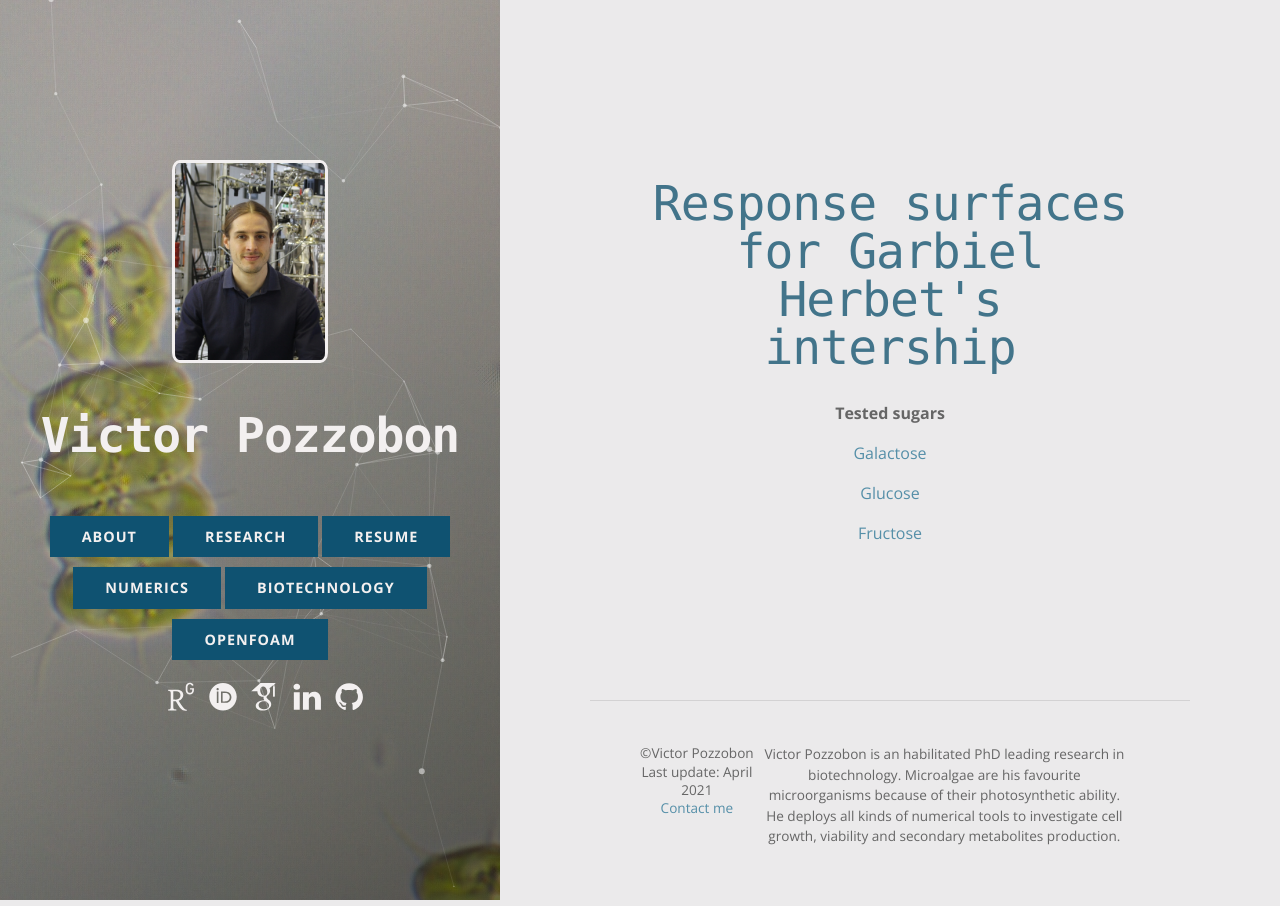
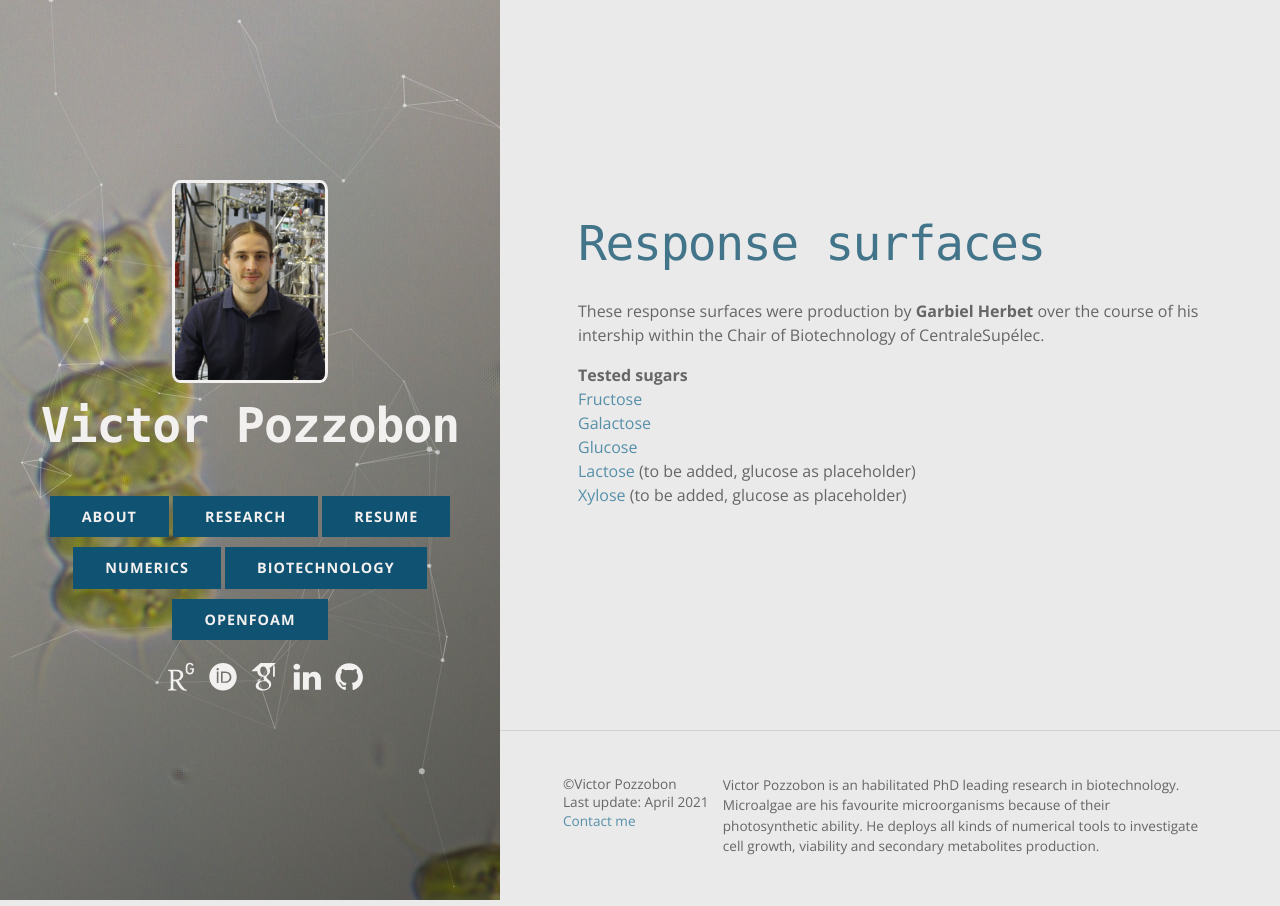
Before and after one commit to victorpozzobon/victorpozzobon.github.io, a Jekyll site: the page built from _pages/reponse_surfaces.html, in a window 1280 px wide. Built offline with Jekyll 4.4.1, drawn with Linux system fonts in a browser that asks for light colours.

Commit message:
Updated response surfaces

```diff
--- a/_pages/reponse_surfaces.html
+++ b/_pages/reponse_surfaces.html
@@ -2,7 +2,7 @@
 layout: default
 ---
 
-<style type="text/css" media="screen">
+<!--<style type="text/css" media="screen">
   .main-content {
     margin: 10px auto;
     max-width: 600px;
@@ -14,13 +14,17 @@ layout: default
     line-height: 1;
     letter-spacing: -1px;
   }
-</style>
+</style>-->
 
 <div class="container">
-  <h1>Response surfaces for Garbiel Herbet's intership</h1>
+  <h1>Response surfaces</h1>
+  <p>These response surfaces were production by <strong>Garbiel Herbet</strong> over the course of his intership within the Chair of Biotechnology of CentraleSupélec. </p>
 
-  <p><strong>Tested sugars</strong></p>
-  <p><a href="../assets/response_surfaces/Fig_Surf_Galactose.html">Galactose</a></p>
-  <p><a href="../assets/response_surfaces/Fig_Surf_Glucose.html">Glucose</a></p>
-  <p><a href="../assets/response_surfaces/Fig_Surf_Fructose.html">Fructose</a></p>
+  <p><strong>Tested sugars</strong><br/>
+  <a href="../assets/response_surfaces/Fig_Surf_Fructose.html">Fructose</a><br/>
+  <a href="../assets/response_surfaces/Fig_Surf_Galactose.html">Galactose</a><br/>
+  <a href="../assets/response_surfaces/Fig_Surf_Glucose.html">Glucose</a><br/>
+  <a href="../assets/response_surfaces/Fig_Surf_Glucose.html">Lactose</a> (to be added, glucose as placeholder)<br/>
+  <a href="../assets/response_surfaces/Fig_Surf_Glucose.html">Xylose</a> (to be added, glucose as placeholder)
+  </p>
 </div>
```
Also changed, not shown: 9 other files.
